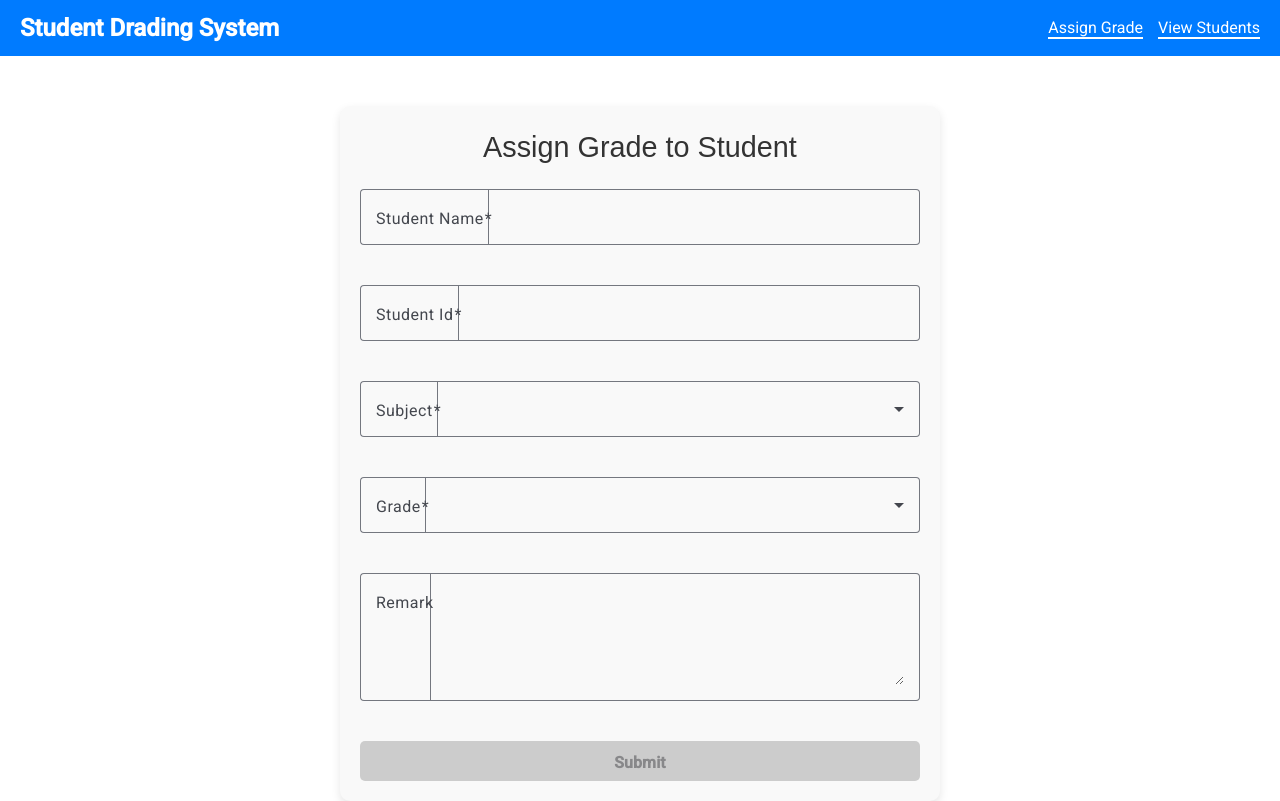
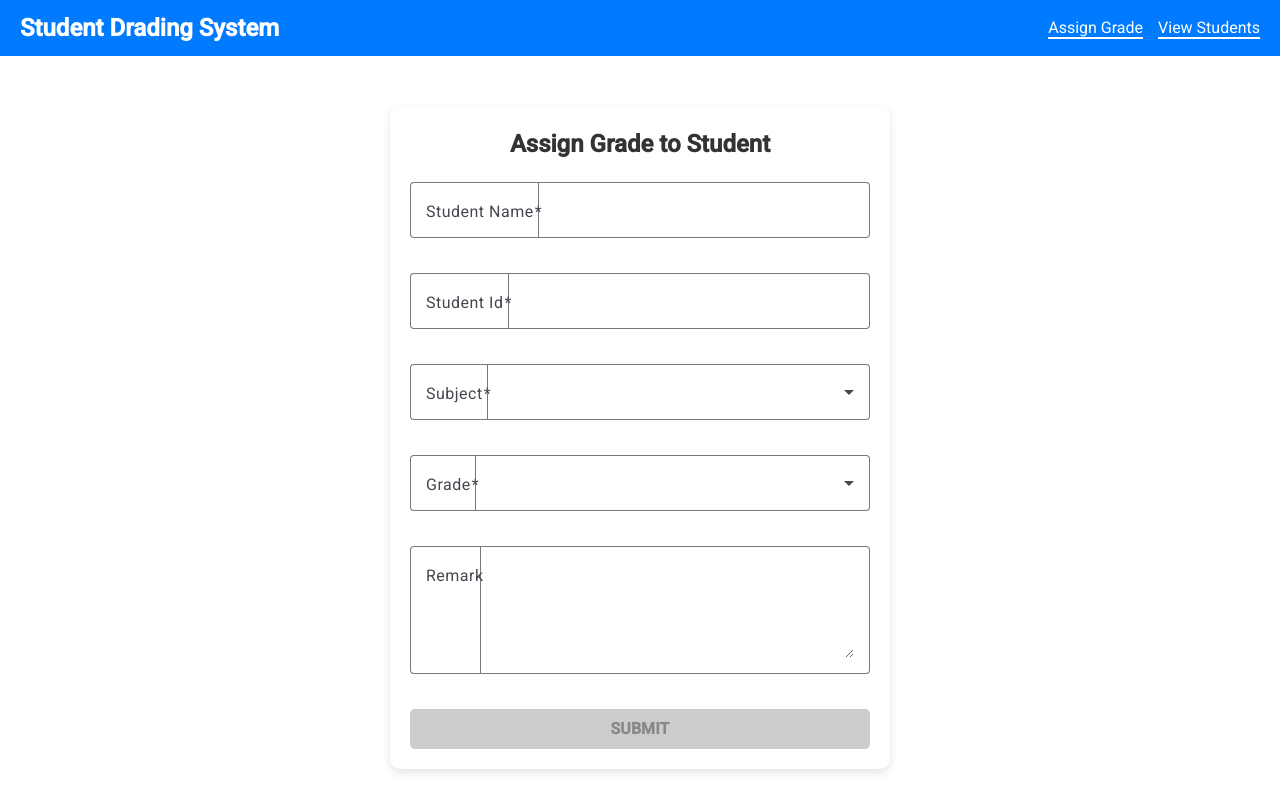
Before and after one commit to OsaMichael/Student-Grade-UI, an Angular app: page /students/add in a window 1280 px wide. Built offline with nearby package versions, Linux system fonts and the light colour scheme.

Commit message:
new upadte for auto refresh after delete

```diff
--- a/src/app/student-form/Student-Edit-Form.Component.html
+++ b/src/app/student-form/Student-Edit-Form.Component.html
@@ -1,4 +1,57 @@
+<div class="flex justify-center items-center min-h-screen">
+    <div class="w-96 flex flex-col bg-white p-8 shadow-lg rounded-lg">
+      <h3 class="text-red-600 text-3xl mb-8 text-center">Edit Student</h3>
 
+      <form [formGroup]="editStudentForm" (ngSubmit)="retrieveId()">
+        <div class="flex flex-col">
+          <mat-label class="text-xs mb-1 text-red-600">Student Name</mat-label>
+          <mat-form-field appearance="outline">
+            <input matInput formControlName="studentName" type="text" placeholder="Enter your student name" required>
+          </mat-form-field>
+        </div>
+
+        <div class="flex flex-col">
+          <mat-label class="text-xs mb-1">Student Number</mat-label>
+          <mat-form-field appearance="outline">
+            <input matInput formControlName="studentNumber" type="text" placeholder="Enter your student number" required>
+          </mat-form-field>
+        </div>
+
+        <div class="flex flex-col">
+          <mat-label class="text-xs mb-1">Subject</mat-label>
+          <mat-form-field appearance="outline">
+            <mat-select formControlName="subject">
+              <mat-option *ngFor="let sub of subjects" [value]="sub">{{ sub }}</mat-option>
+            </mat-select>
+          </mat-form-field>
+        </div>
+
+        <div class="flex flex-col">
+          <mat-label class="text-xs mb-1">Grade</mat-label>
+          <mat-form-field appearance="outline">
+            <mat-select formControlName="grade">
+              <mat-option *ngFor="let grade of grades" [value]="grade">{{ grade }}</mat-option>
+            </mat-select>
+          </mat-form-field>
+        </div>
+
+        <div class="flex flex-col">
+          <mat-label class="text-xs mb-1">Remark</mat-label>
+          <mat-form-field appearance="outline">
+            <input matInput formControlName="remark" type="text" placeholder="Enter your remark">
+          </mat-form-field>
+        </div>
+
+        <button mat-raised-button color="primary" type="submit" (click)="saveStudent(editStudentForm)" class="mt-4 w-full">
+          Save
+        </button>
+      </form>
+    </div>
+  </div>
+
+
+
+<!--
 
 
 <div class="w-96 flex flex-col ml-12 mt-16" >
@@ -43,11 +96,11 @@
 
         <mat-label class="text-xs mb-1" >Remark</mat-label>
       <mat-form-field appearance="outline" >
-        <input matInput formControlName="remark" type="text" placeholder="Enter your remark" required>
+        <input matInput formControlName="remark" type="text" placeholder="Enter your remark">
       </mat-form-field>
     </div>
 
       <button mat-raised-button color="primary" type="submit" (click)="saveStudent(this.editStudentForm)" >Save</button>
 
     </form>
-  </div>
+  </div> -->
--- a/src/app/student-form/student-form.component.html
+++ b/src/app/student-form/student-form.component.html
@@ -31,6 +31,7 @@
         <th mat-header-cell *matHeaderCellDef> Actions </th>
         <td mat-cell *matCellDef="let student">
           <button mat-button (click)="selectStudent(student)">Edit</button>
+          <button mat-button (click)="deleteStudent(student.studentNumber)">Delete</button>
         </td>
 
       </ng-container>
--- a/src/app/student-form/student-form.component.ts
+++ b/src/app/student-form/student-form.component.ts
@@ -70,4 +70,39 @@ export class StudentFormComponent implements OnInit {
 
    }
 
+  deleteStudent(studentNumber: any) {
+    if (!studentNumber) {
+        console.error('Invalid student number:', studentNumber);
+        alert('Invalid student number!');
+        return;
+    }
+
+    console.log(`Student ${studentNumber} about to delete`);
+
+    this.studentService1.deleteStudent(studentNumber.toString()).subscribe({
+      next: () => {
+        console.log(`Student ${studentNumber} deleted successfully`);
+        alert('Student deleted successfully!');
+
+        this.loadStudents(); // ✅ Calls method to refresh the list dynamically
+
+      },
+      error: (err) => {
+        console.error('Error deleting student:', err);
+        alert('Failed to delete student.');
+      }
+    });
+}
+
+loadStudents() {
+  this.studentService1.getStudents().subscribe({
+      next: (students) => {
+          this.students = students; // ✅ Updates the students list
+      },
+      error: (err) => {
+          console.error('Error fetching students:', err);
+      }
+  });
+}
+
   }
--- a/src/app/student-form/student-grade-form.component.css
+++ b/src/app/student-form/student-grade-form.component.css
@@ -1,67 +1,51 @@
-/* General container styling */
+/* Container Styling */
 .form-container {
-    max-width: 600px;
-    margin: 50px auto;
+  max-width: 500px; /* Restrict form width */
+  margin: 50px auto; /* Center the form */
   padding: 20px;
-    background-color: #f9f9f9;
+  background: #ffffff;
   border-radius: 10px;
-    box-shadow: 0 4px 10px rgba(0, 0, 0, 0.1);
-    font-family: Arial, sans-serif;
+  box-shadow: 0px 4px 10px rgba(0, 0, 0, 0.1);
 }
 
-  /* Heading styling */
+/* Form Title */
 .form-container h2 {
   text-align: center;
   margin-bottom: 20px;
-    font-size: 1.8rem;
+  font-size: 1.5rem;
+  font-weight: bold;
   color: #333;
 }
 
-  /* Form field styling */
-  .form {
-    display: flex;
-    flex-direction: column;
-    gap: 20px; /* Space between form fields */
+/* Form Fields */
+.form-field {
+  width: 100%; /* Full width */
+  margin-bottom: 15px;
 }
 
-  .form-field {
-    width: 100%;
+/* Material Form Field Styling */
+mat-form-field {
+  display: block;
 }
 
-  .mat-form-field {
-    width: 100%; /* Ensure fields take full width */
-  }
-
-  /* Submit button styling */
-  button[type="submit"] {
-    display: block;
+/* Button Styling */
+button {
   width: 100%;
   padding: 10px;
   font-size: 1rem;
   font-weight: bold;
-    border: none;
+  text-transform: uppercase;
   border-radius: 5px;
-    cursor: pointer;
-    transition: background-color 0.3s ease;
+  transition: background 0.3s ease-in-out;
 }
 
-  button[type="submit"]:hover {
-    background-color: #0056b3;
+button:disabled {
+  background: rgba(0, 0, 0, 0.2);
 }
 
-  button[disabled] {
-    background-color: #ccc;
-    cursor: not-allowed;
-  }
-
-  /* Responsive design */
-  @media (max-width: 768px) {
+/* Responsive Design */
+@media (max-width: 600px) {
   .form-container {
-      padding: 15px;
-    }
-
-    button[type="submit"] {
-      font-size: 0.9rem;
-      padding: 8px;
+    max-width: 90%;
   }
 }
--- a/src/app/student.service.ts
+++ b/src/app/student.service.ts
@@ -36,4 +36,9 @@ export class StudentService {
   editStudentNew(student: any): Observable<any> {
     return this.http.put(`${this.apiUrl}/UpdateStudent`, student );
   }
+
+  deleteStudent(studentNumber: string): Observable<any> {
+    return this.http.delete(`${this.apiUrl}/deleteStudent/${studentNumber}`);
 }
+
+}
```
Lines whose indentation alone changed are shown as unchanged.
